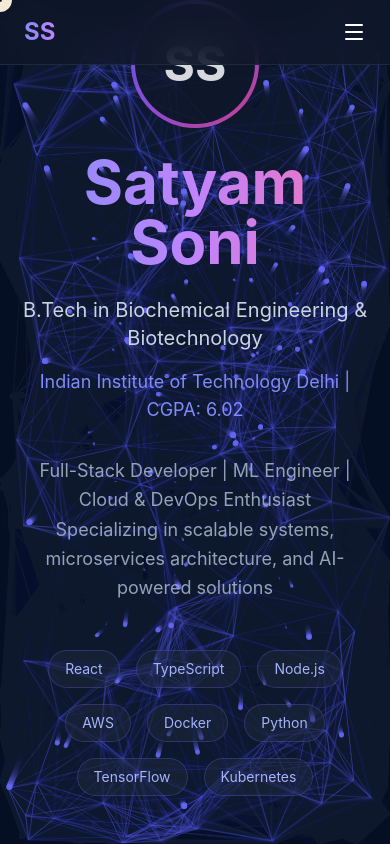
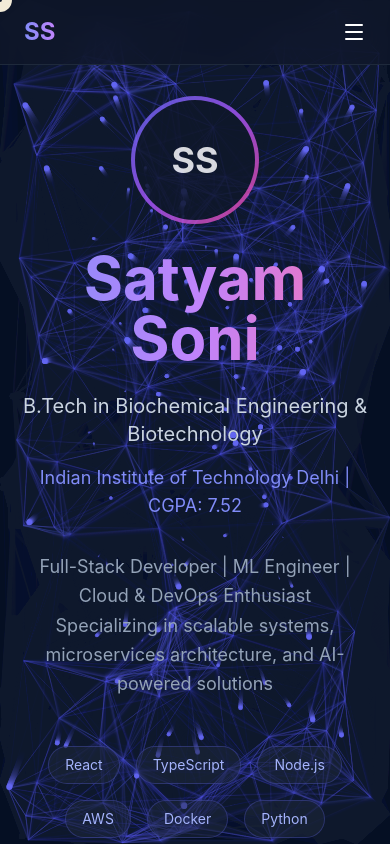
Before and after one commit to Satyam9810/satyam-soni-portfolio, a React (Create React App) app: page / in a window 390 px wide. Shown: the top 844 px of the page. Built offline with nearby package versions, Linux system fonts and the light colour scheme.

Commit message:
--new changes

```diff
--- a/src/App.js
+++ b/src/App.js
@@ -2,11 +2,21 @@
 import { Menu, X, Github, Linkedin, Mail, ExternalLink, ChevronRight, Code, Briefcase, Award, User } from 'lucide-react';
 
 // Custom cursor component
+// Find this in your code and REPLACE the entire CustomCursor component:
 const CustomCursor = () => {
   const [position, setPosition] = useState({ x: 0, y: 0 });
   const [isPointer, setIsPointer] = useState(false);
+  const [isMobile, setIsMobile] = useState(false);  // ADD THIS LINE
 
   useEffect(() => {
+    // ADD THIS ENTIRE BLOCK
+    const checkMobile = () => {
+      setIsMobile('ontouchstart' in window || navigator.maxTouchPoints > 0);
+    };
+
+    checkMobile();
+    window.addEventListener('resize', checkMobile);
+
     const updatePosition = (e) => {
       setPosition({ x: e.clientX, y: e.clientY });
     };
@@ -20,14 +30,23 @@
       );
     };
 
-    window.addEventListener('mousemove', updatePosition);
-    window.addEventListener('mouseover', updateCursor);
+    // CHANGE THIS - add if condition
+    if (!isMobile) {
+      window.addEventListener('mousemove', updatePosition);
+      window.addEventListener('mouseover', updateCursor);
+    }
 
     return () => {
+      window.removeEventListener('resize', checkMobile);  // ADD THIS
       window.removeEventListener('mousemove', updatePosition);
       window.removeEventListener('mouseover', updateCursor);
     };
-  }, []);
+  }, [isMobile]);  // CHANGE: add isMobile dependency
+
+  // ADD THIS - Don't render on mobile
+  if (isMobile) return null;
+
+  // ... rest stays the same
 
   return (
     <>
@@ -253,7 +272,7 @@
   }, []);
 
   return (
-    <div className="min-h-screen flex items-center justify-center px-6">
+    <div className="min-h-screen flex items-center justify-center px-6 pt-24">
       <div className="max-w-4xl mx-auto text-center">
         <div
           className={`transform transition-all duration-1000 ${
@@ -261,8 +280,8 @@
           }`}
         >
           <div className="mb-6 inline-block">
-            <div className="w-32 h-32 rounded-full bg-gradient-to-br from-indigo-500 via-purple-500 to-pink-500 p-1 animate-pulse">
-              <div className="w-full h-full rounded-full bg-slate-900 flex items-center justify-center text-5xl font-bold text-white">
+            <div className="w-32 h-32 md:w-40 md:h-40 rounded-full bg-gradient-to-br from-indigo-500 via-purple-500 to-pink-500 p-1 animate-pulse">
+              <div className="w-full h-full rounded-full bg-slate-900 flex items-center justify-center text-4xl md:text-5xl font-bold text-white">
                 SS
               </div>
             </div>
@@ -277,7 +296,7 @@
           </p>
 
           <p className="text-lg text-indigo-400 mb-8">
-            Indian Institute of Technology Delhi | CGPA: 6.02
+            Indian Institute of Technology Delhi | CGPA: 7.52
           </p>
 
           <p className="text-lg text-slate-400 mb-12 max-w-2xl mx-auto leading-relaxed">
```
